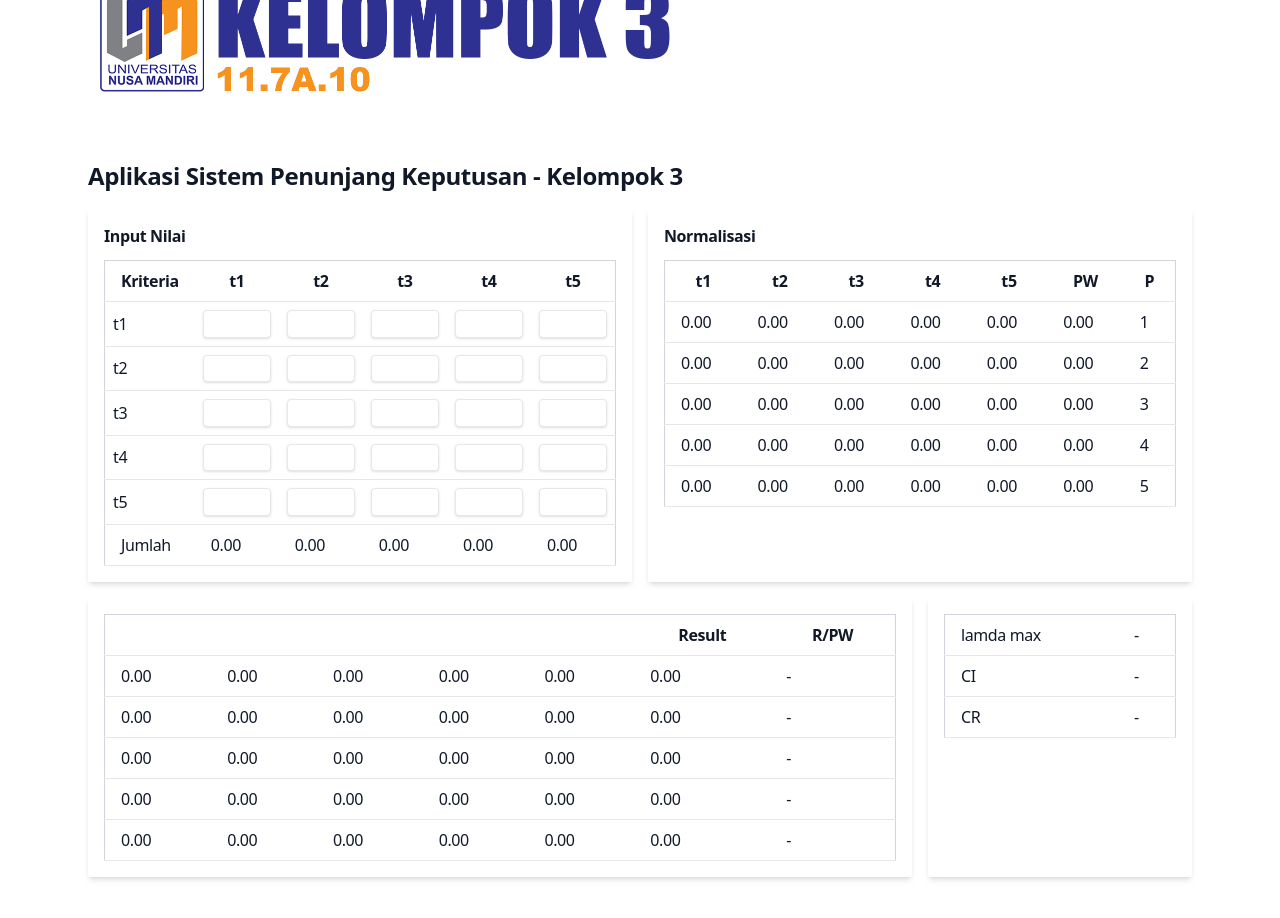
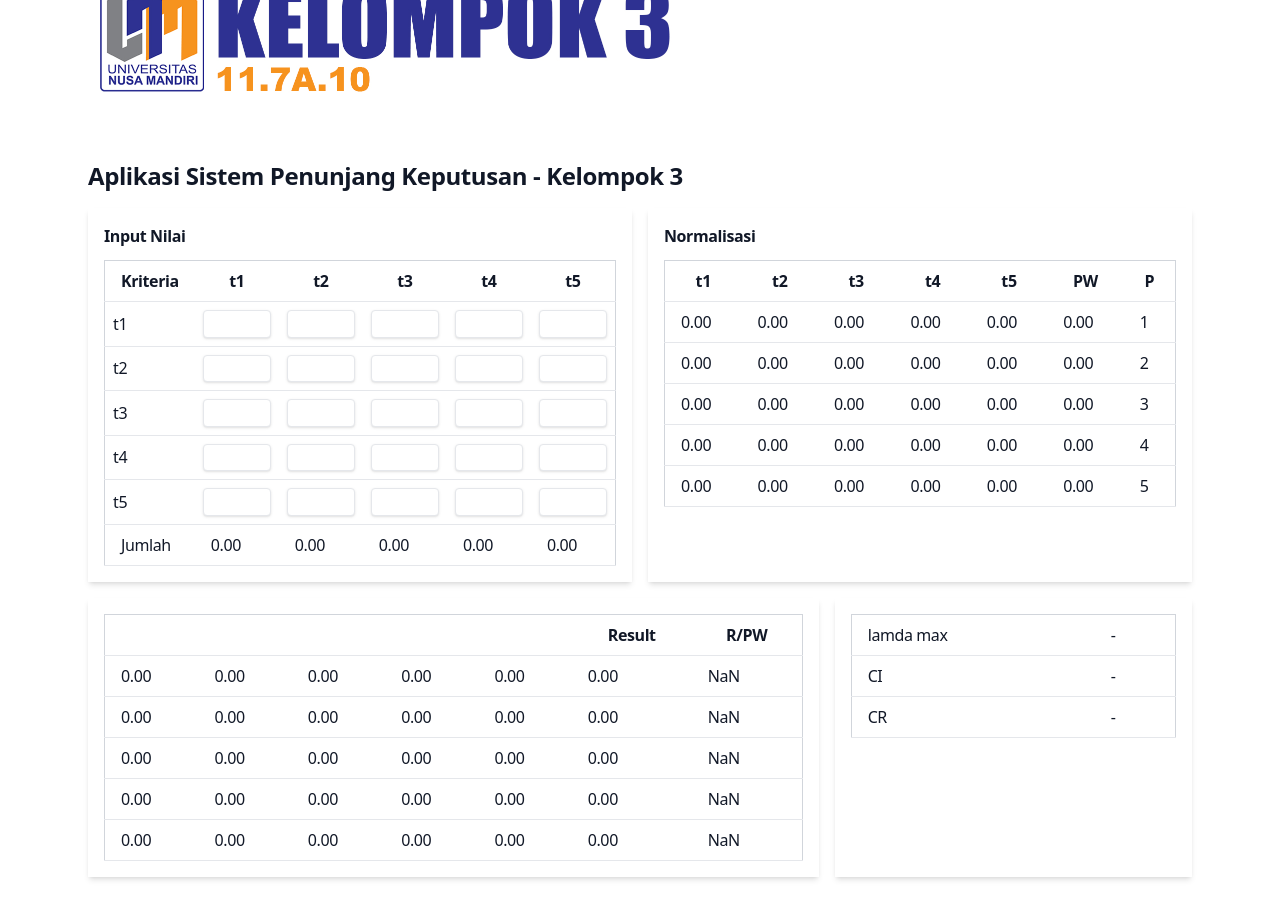
Before and after one commit to rizkifac2204/unm_spk, a Next.js app: page /formulir in a window 1280 px wide. Shown: the top 918 px of the page. Built offline with nearby package versions, Linux system fonts and the light colour scheme.

Commit message:
selesai bagian result dan r/pw, tinggal tabel terakhir

```diff
--- a/components/Utama.js
+++ b/components/Utama.js
@@ -104,15 +104,27 @@ function Utama() {
     return averageColumnValue * parsedValue;
   };
 
-  const sumColumnResult = (index) => {
-    const keysToSum = ["valuet1", "valuet2", "valuet3", "valuet4", "valuet5"];
-    const sum = keysToSum.reduce(
-      (acc, key) =>
-        acc +
-        (parseFloat(multiplicationColumn(data[index], data[index][key])) || 0),
+  const sumColumnResultReCount = (obj) => {
+    const newArray = keys.map((k, i) => {
+      const toSum = parseFloat(
+        multiplicationColumn(data[i], obj[`value${k.poin}`])
+      );
+
+      return { ...k, toSum };
+    });
+
+    const sum = newArray.reduce(
+      (prev, key) => prev + (parseFloat(key[`toSum`]) || 0),
       0
     );
-    return 0;
+
+    return sum;
+  };
+
+  const rpw = (r, pw) => {
+    const a = parseFloat(r) || 0;
+    const b = parseFloat(pw) || 0;
+    return parseFloat(a / b).toFixed(2);
   };
 
   return (
@@ -122,22 +134,14 @@ function Utama() {
           Aplikasi Sistem Penunjang Keputusan - Kelompok 3
         </h1>
 
-        {/* <ul>
-          {keys.map((item, idx) => (
-            <li key={idx}>{JSON.stringify(item)}</li>
-          ))}
-        </ul>
-        <ul>
-          {data.map((item, idx) => (
-            <li key={idx}>{JSON.stringify(item)}</li>
-          ))}
-        </ul> */}
+        {/* {JSON.stringify(data[0])} */}
 
         <div className="grid grid-cols-1 sm:grid-cols-2 lg:grid-cols-2 gap-4 mb-4">
           <div className="bg-white p-4 shadow-md">
             <p className="font-semibold mb-3">Input Nilai</p>
 
             <div className="container mx-auto">
+              <div className="overflow-x-auto">
                 <table className="min-w-full bg-white border border-gray-300">
                   <thead>
                     <tr>
@@ -187,11 +191,13 @@ function Utama() {
                 </table>
               </div>
             </div>
+          </div>
 
           <div className="bg-white p-4 shadow-md">
             <p className="font-semibold mb-3">Normalisasi</p>
 
             <div className="container mx-auto">
+              <div className="overflow-x-auto">
                 <table className="min-w-full bg-white border border-gray-300">
                   <thead>
                     <tr>
@@ -230,10 +236,12 @@ function Utama() {
               </div>
             </div>
           </div>
+        </div>
 
-        <div className="grid grid-cols-12 gap-4">
-          <div className="col-span-9 bg-white p-4 shadow-md">
+        <div className="grid grid-cols-1 md:grid-cols-3 gap-4">
+          <div className="col-span-2 bg-white p-4 shadow-md">
             <div className="container mx-auto">
+              <div className="overflow-x-auto">
                 <table className="min-w-full bg-white border border-gray-300">
                   <thead>
                     <tr>
@@ -256,17 +264,23 @@ function Utama() {
                           </td>
                         ))}
                         <td className="py-2 px-4 border-b">
-                        {parseFloat(sumColumnResult(index)).toFixed(2)}
+                          {parseFloat(sumColumnResultReCount(item)).toFixed(2)}
                         </td>
-                      <td className="py-2 px-4 border-b">-</td>
+                        <td className="py-2 px-4 border-b">
+                          {rpw(
+                            sumColumnResultReCount(item),
+                            averageNLColumn(item)
+                          )}
+                        </td>
                       </tr>
                     ))}
                   </tbody>
                 </table>
               </div>
             </div>
+          </div>
 
-          <div className="col-span-3 bg-white p-4 shadow-md">
+          <div className="bg-white p-4 shadow-md">
             <div className="container mx-auto">
               <table className="min-w-full bg-white border border-gray-300">
                 <tbody>
```
Lines whose indentation alone changed are shown as unchanged.
